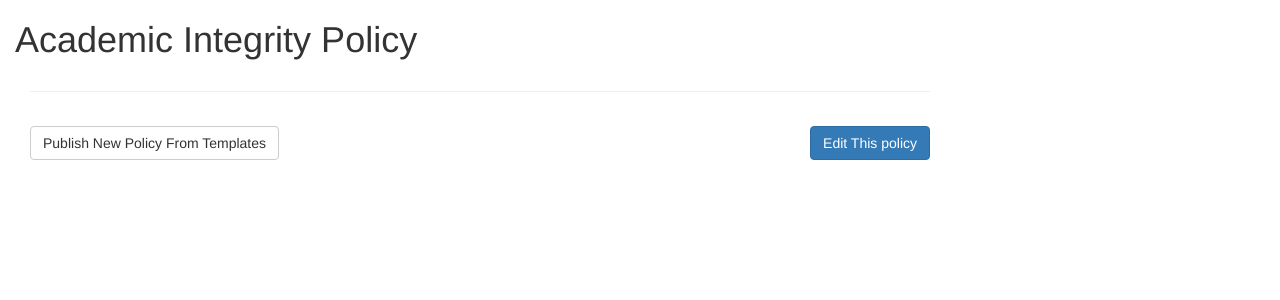
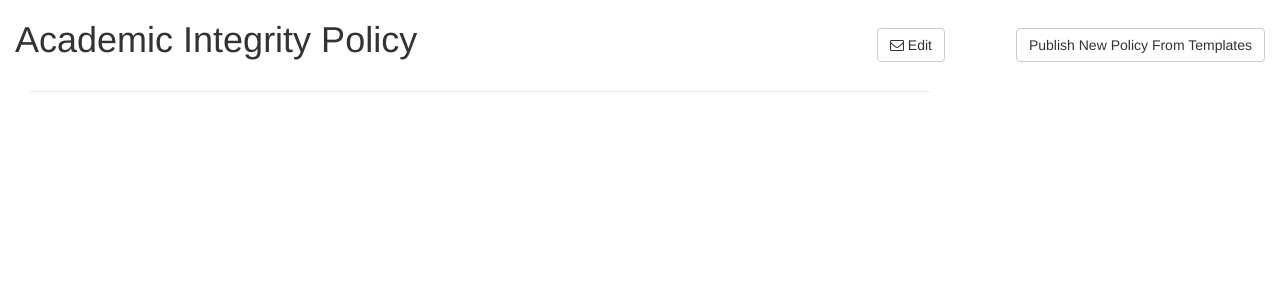
Before and after one commit to Harvard-ATG/academic_integrity_tool_v2, a Django app: template templates/instructor_published_policy.html in a window 1280 px wide. Shown: the top 300 px of the page. Run offline with Django 3.2, Linux system fonts and the light colour scheme; the template is opened without the code that fills it, so the values that code supplies are empty; parts of the project's set-up code (start-up, migrations or seed data) failed here and were passed over; some libraries are stand-ins or nearby versions.

Commit message:
Stylize and reposition the 'Edit' and 'Publish New Policy From Templates' buttons

```diff
--- a/templates/instructor_published_policy.html
+++ b/templates/instructor_published_policy.html
@@ -16,8 +16,18 @@
 
         <div class="col-sm-9">
 
+            <div class="row">
+                <div class="col-sm-9">
+                    <h1>Academic Integrity Policy</h1>
+                </div>
 
-            <h1>Academic Integrity Policy</h1>
+                <div class="col-sm-3" style="margin-top: 2em">
+                    <a class="btn btn-default pull-right" href="{% url 'edit_published_policy' publishedPolicy.pk %}" role="button">
+                    <i class="fa fa-envelope-o"></i>
+                    Edit
+                    </a>
+                </div>
+            </div>
 
             <div class="row">
                 <div class="col-sm-12">
@@ -29,18 +39,13 @@
                 <hr>
             </div>
 
-            <div class="col-sm-12" style="margin-top: 1em">
-                    <a class="btn btn-primary pull-right" href="{% url 'edit_published_policy' publishedPolicy.pk %}" role="button">
-                        Edit This policy
-                    </a>
-                    <a class="btn btn-default" href="{% url 'instructor_delete_old_publish_new' publishedPolicy.pk %}" role="button">
-                        Publish New Policy From Templates
-                    </a>
-            </div>
-
         </div>
 
-        <div class="col-sm-3"></div>
+        <div class="col-sm-3" style="margin-top: 2em">
+            <a class="btn btn-default pull-right" href="{% url 'instructor_delete_old_publish_new' publishedPolicy.pk %}" role="button">
+                    Publish New Policy From Templates
+                </a>
+        </div>
 
     </body>
 
```
